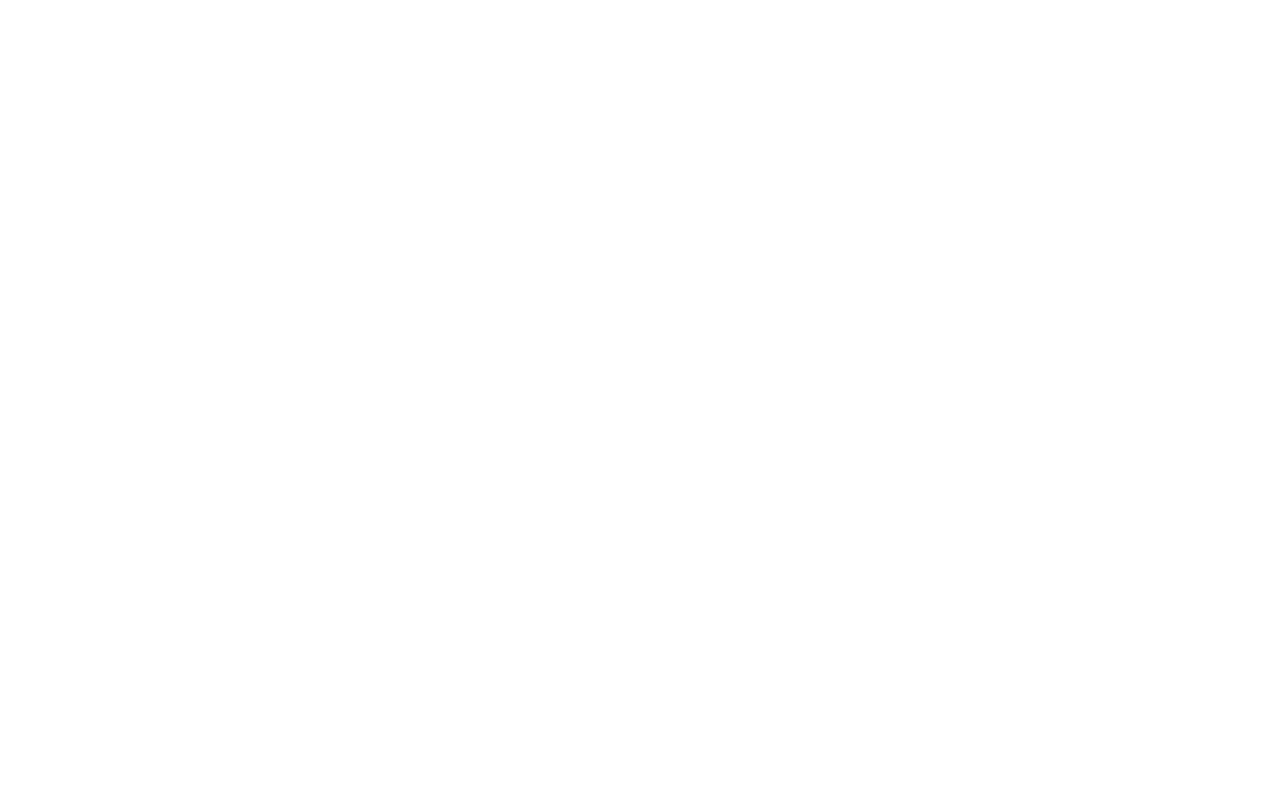
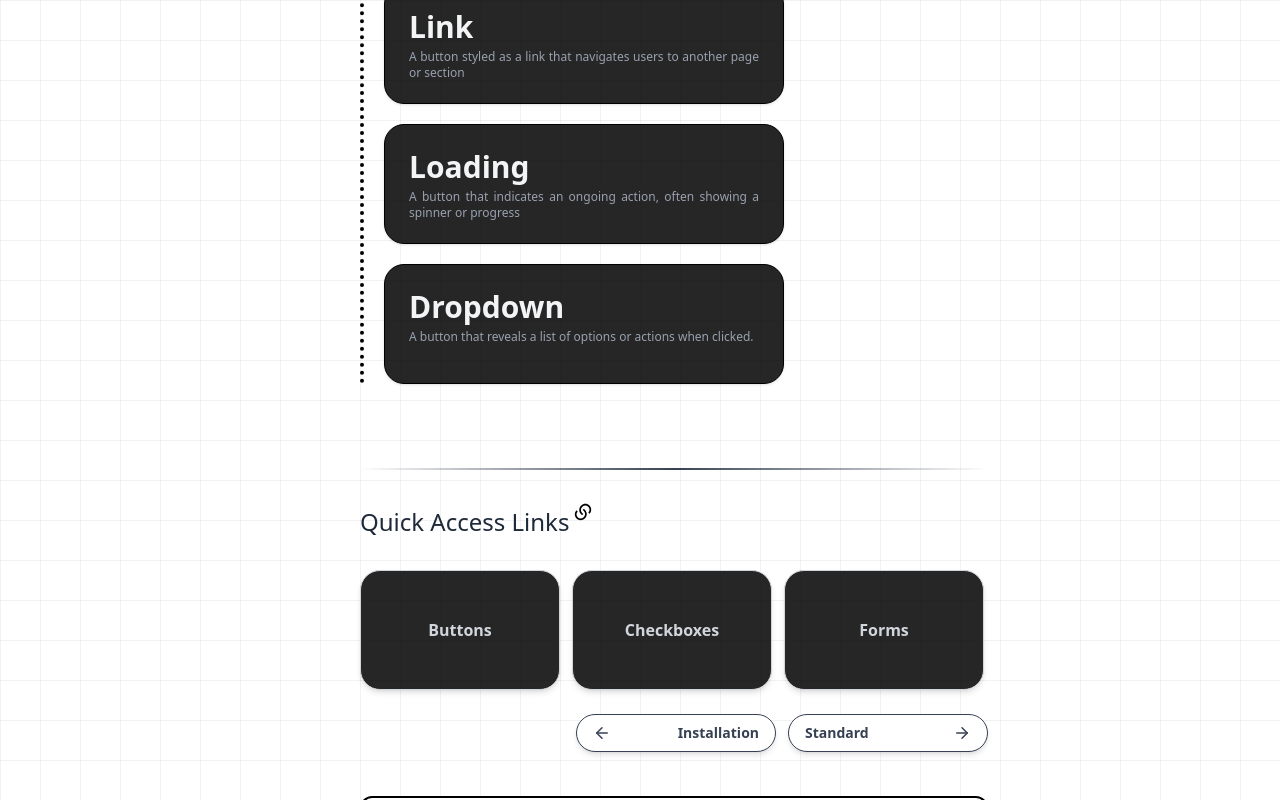
Before and after one commit to snippet-labs/COMPONENTLAB, a Next.js app: page /buttons in a window 1280 px wide. Before the commit this address had no page. Shown: the part 1260-2060 px from the top of the page. Before the commit the page ends 1068 px from the top, so only its background shows below. Built offline with nearby package versions, Linux system fonts and the light colour scheme.

Commit message:
page(accessible-component-dropdown-button): add routes changes; add proper description; add toggle logic

```diff
--- a/src/app/button/dropdown/page.tsx
+++ b/src/app/buttons/dropdown/page.tsx
@@ -1,5 +1,6 @@
 'use client';
 
+// Modules
 import toast from 'react-hot-toast';
 import { STANDARD_ACCESSIBLE_COMPONENT_PAGINATION_LINKS } from '@/constants/Components/StandardAccessibleComponentPaginationLinks';
 import { DROPDOWN_BUTTON_VARIANT_TAGS } from '@/lab/AccessibleButtons/Dropdown/DropdownButtonTags';
@@ -10,14 +11,12 @@
 import Information from '@/components/Ui/Information/Information';
 import Pagination from '@/components/Ui/Pagination/Pagination';
 
-// Modules
-
 const DropdownAccessibleButtonVariantPage = () => {
   return (
     <div className="min-h-screen">
       <Information
-        variantTitle="Dropdown Button"
-        variantDescription="This is an accessible dropdown component"
+        variantTitle="Dropdown Accessible Button"
+        variantDescription="The Accessible Dropdown Button provides a fully keyboard-navigable and screen reader friendly way to display a list of selectable options. It adheres to WAI-ARIA best practices, ensuring users can open, navigate, and select items using both keyboard and mouse interactions. The component manages focus states, announces dynamic content changes, and supports customizable labels for better accessibility and usability across devices."
         variantTags={DROPDOWN_BUTTON_VARIANT_TAGS}
         variantComponent={DropdownButtonVariant}
         variantComponentProps={{
@@ -29,10 +28,10 @@
           ],
           placeholder: 'Select a vehicle',
           onChange: (value: string | number) =>
-            toast.success(`Selected: ${value}`, { duration: 2000 }),
+            toast.success(`Vehicle selected`, { duration: 2000 }),
         }}
         variantCode={DROPDOWN_BUTTON_VARIANT_CODE}
-        variantFileName="Dropdown.tsx"
+        variantFileName="DropdownButtonVariant.tsx"
         variantPropColumn={columns}
         variantPropRow={rows}
       />
@@ -42,6 +41,8 @@
         cards={STANDARD_ACCESSIBLE_COMPONENT_PAGINATION_LINKS}
         previousRoute="/loading"
         previousRouteTitle="Loading"
+        nextRoute="/checkboxs"
+        nextRouteTitle="Checkboxes"
       />
       <Footer />
     </div>
--- a/src/app/button/page.tsx
+++ b/src/app/buttons/page.tsx
@@ -9,7 +9,7 @@
   return (
     <div className="min-h-screen" data-testid="button-starter-page">
       <Starter
-        starterTitle="Button"
+        starterTitle="Buttons"
         starterDescription="A button is a fundamental interactive element in web development used to trigger actions — such as submitting forms, opening dialogs, or performing navigation. Buttons provide users with clear, actionable controls that drive interaction within a website or application.
         Ensuring that buttons are accessible is crucial, as they must be usable by everyone, including people who rely on screen readers, keyboard navigation, or assistive technologies. Proper accessibility involves using semantic HTML (<button>), clear labeling, focus states, and ARIA attributes where necessary. This not only improves usability but also enhances the overall inclusiveness and user experience of the application."
         starterVariantDescription="Starter variant description goes here"
@@ -18,10 +18,10 @@
       />
       <Pagination
         cards={HEADER_PAGINATION_LINKS}
-        nextRoute="/button/standard"
+        nextRoute="/buttons/standard"
         nextRouteTitle="Standard"
-        previousRoute="/"
-        previousRouteTitle="Home"
+        previousRoute="/installation"
+        previousRouteTitle="Installation"
         data-testid="pagination-component"
       />
       <Footer data-testid="footer-component" />
--- a/src/app/button/standard/page.tsx
+++ b/src/app/buttons/standard/page.tsx
@@ -33,9 +33,9 @@
       <Pagination
         paginationTitle="Follow up with other available components"
         cards={STANDARD_ACCESSIBLE_COMPONENT_PAGINATION_LINKS}
-        previousRoute="/button"
+        previousRoute="/buttons"
         previousRouteTitle="Button"
-        nextRoute="/button/submit"
+        nextRoute="/buttons/submit"
         nextRouteTitle="Submit"
       />
       <Footer />
--- a/src/app/installation/page.tsx
+++ b/src/app/installation/page.tsx
@@ -140,8 +140,8 @@
         paginationTitle="Official installation guide"
         previousRoute="/"
         previousRouteTitle="Home"
-        nextRoute="/button"
-        nextRouteTitle="Button"
+        nextRoute="/buttons"
+        nextRouteTitle="Buttons"
       />
       <Footer />
     </div>
--- a/src/components/Ui/Information/Information.tsx
+++ b/src/components/Ui/Information/Information.tsx
@@ -51,7 +51,7 @@
       </div>
 
       {/* Demo Section */}
-      <div data-testid="information-demo" className="mt-10">
+      <div data-testid="information-demo" className="mt-10 transition-all duration-200">
         <p
           className="font-bold border-2 rounded-full bg-white px-3 py-1 inline"
           data-testid="demo-label"
--- a/src/components/Ui/Pagination/Pagination.tsx
+++ b/src/components/Ui/Pagination/Pagination.tsx
@@ -50,11 +50,11 @@
           </div>
         </div>
 
-        <div className="flex gap-3 justify-end mt-6">
+        <div className="flex items-center gap-3 justify-end mt-6">
           {previousRoute && previousRouteTitle && (
             <Link
               href={previousRoute}
-              className="flex items-center justify-center gap-2 w-28 px-4 py-2 rounded-full border shadow-md text-sm font-semibold bg-white text-gray-700 hover:bg-black hover:text-white transition-colors"
+              className="flex items-center justify-between gap-2 w-50 px-4 py-2 rounded-full border shadow-md text-sm font-semibold bg-white text-gray-700 hover:bg-black hover:text-white transition-colors"
             >
               <FiArrowLeft size={18} />
               <span className="hidden sm:inline">{previousRouteTitle}</span>
@@ -64,7 +64,7 @@
           {nextRoute && nextRouteTitle && (
             <Link
               href={nextRoute}
-              className="flex items-center justify-center gap-2 w-28 px-4 py-2 rounded-full border shadow-md text-sm font-semibold bg-white text-gray-700 hover:bg-black hover:text-white transition-colors"
+              className="flex items-center justify-between gap-2 w-50 px-4 py-2 rounded-full border shadow-md text-sm font-semibold bg-white text-gray-700 hover:bg-black hover:text-white transition-colors"
             >
               <span className="hidden sm:inline">{nextRouteTitle}</span>
               <FiArrowRight size={18} />
@@ -80,7 +80,7 @@
             <Link
               href={previousRoute}
               rel="noopener noreferrer"
-              className="flex items-center justify-center w-10 h-10 rounded-full border shadow-md bg-white text-gray-700 hover:bg-gray-100 transition-colors"
+              className="flex items-center justify-center w-20 h-10 rounded-full border shadow-md bg-white text-gray-700 hover:bg-gray-100 transition-colors"
             >
               <FiArrowLeft size={20} />
             </Link>
@@ -89,7 +89,7 @@
           {nextRoute && (
             <Link
               href={nextRoute}
-              className="flex items-center justify-center w-10 h-10 rounded-full border shadow-md bg-white text-gray-700 hover:bg-gray-100 transition-colors ml-auto"
+              className="flex items-center justify-center w-20 h-10 rounded-full border shadow-md bg-white text-gray-700 hover:bg-gray-100 transition-colors ml-auto"
             >
               <FiArrowRight size={20} />
             </Link>
--- a/src/constants/Header/HeaderPaginationLinks.ts
+++ b/src/constants/Header/HeaderPaginationLinks.ts
@@ -2,7 +2,7 @@
 import { LinkCardsTypes } from '@/types';
 
 export const HEADER_PAGINATION_LINKS: LinkCardsTypes[] = [
-  { label: 'Buttons', route: '/button' },
-  { label: 'Checkboxes', route: '' },
-  { label: 'Forms', route: '' },
+  { label: 'Buttons', route: '/buttons' },
+  { label: 'Checkboxes', route: '/checkboxes' },
+  { label: 'Forms', route: '/forms' },
 ];
--- a/src/constants/SidebarItems.ts
+++ b/src/constants/SidebarItems.ts
@@ -14,11 +14,11 @@
     ],
   },
   {
-    parentItemName: 'Button',
-    path: '/button',
+    parentItemName: 'Buttons',
+    path: '/buttons',
     children: BUTTON_VARIANTS.map((variant) => ({
       subItemName: variant,
-      path: `/button/${variant.toLowerCase()}`,
+      path: `/buttons/${variant.toLowerCase()}`,
     })),
   },
   {
@@ -26,7 +26,7 @@
     path: '/checkboxes',
     children: CHECKBOX_VARIANTS.map((variant) => ({
       subItemName: variant,
-      path: `/checkbox/${variant.toLowerCase()}`,
+      path: `/checkboxs/${variant.toLowerCase()}`,
     })),
   },
   {
```
Also changed, not shown: src/app/buttons/ButtonVariants.ts (renamed from src/app/button/ButtonVariants.ts, +7 -7 lines), src/lab/AccessibleButtons/Dropdown/DropdownButtonVariant.tsx (+19 -15 lines), 1 other file (tests, documents, lock files or other folders).
